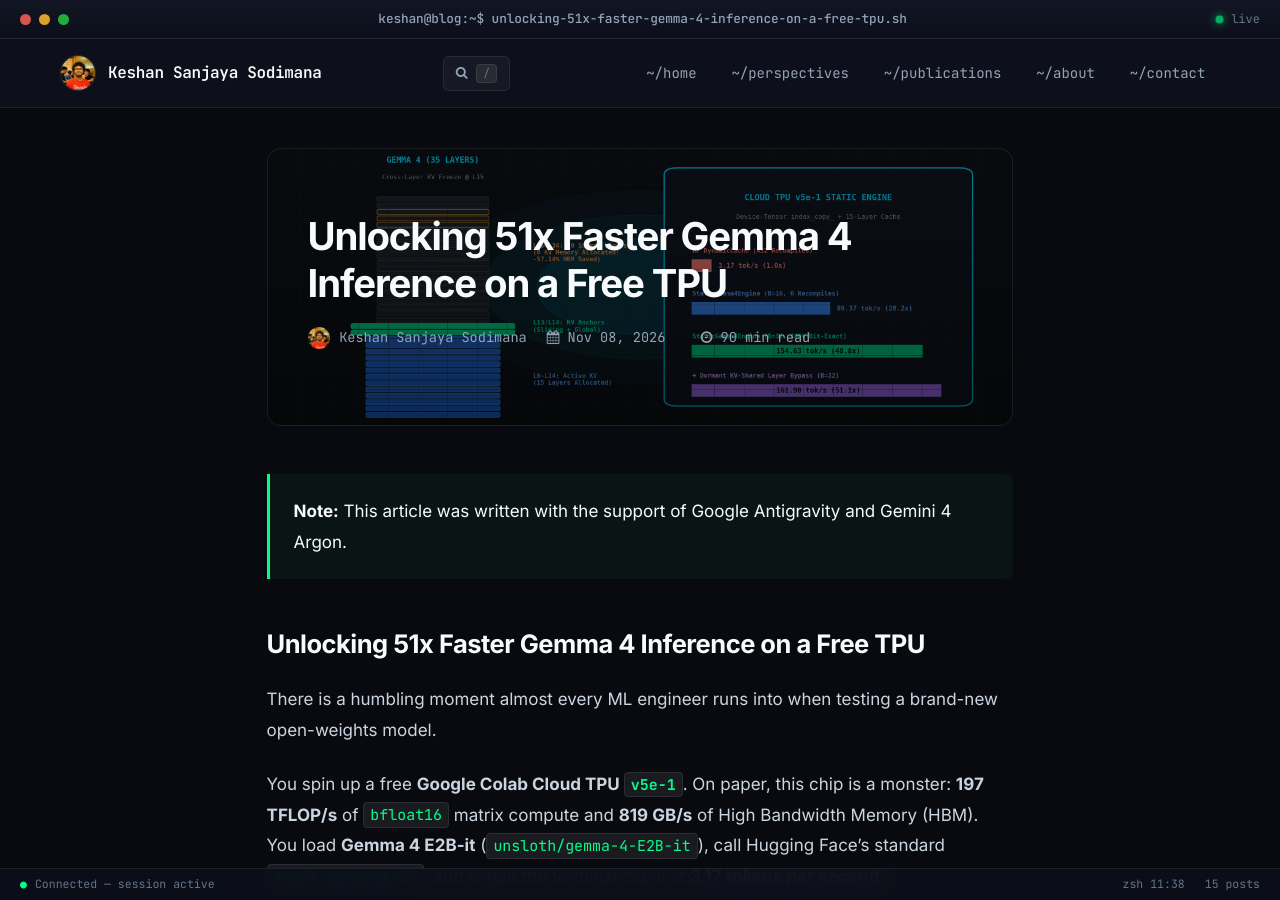
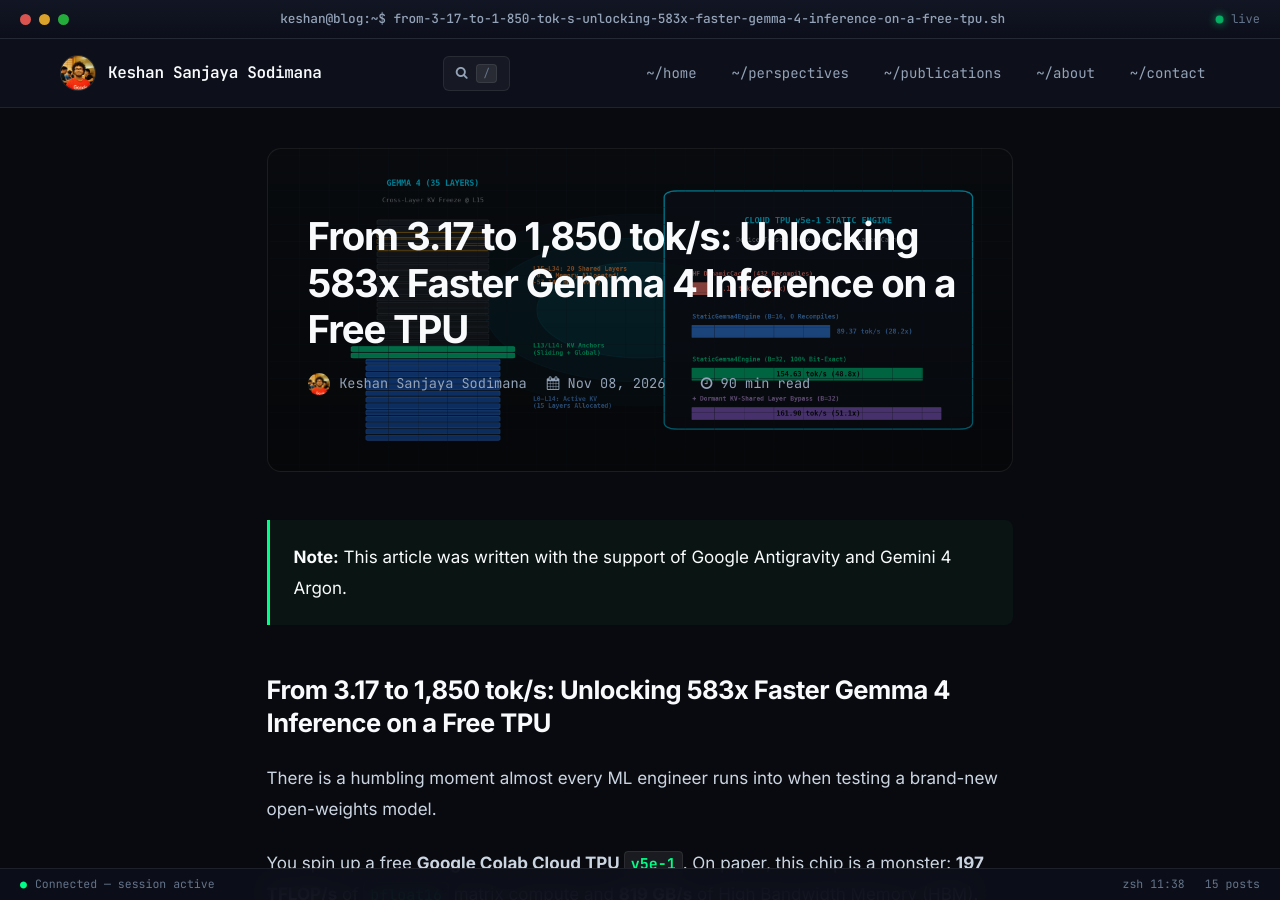
Before and after one commit to keshan/keshan.github.io, a Jekyll site: the page built from _posts/2026-11-08-Static-Graph-KV-Cache-Gemma4-TPU.md, in a window 1280 px wide and 900 px high. Built offline with Jekyll 4.4.1, drawn with Linux system fonts in a browser that asks for light colours; comment, search, counter and statistics services are not loaded.

Commit message:
update benchmark metrics and title for Gemma 4 TPU post

```diff
--- a/_posts/2026-11-08-Static-Graph-KV-Cache-Gemma4-TPU.md
+++ b/_posts/2026-11-08-Static-Graph-KV-Cache-Gemma4-TPU.md
@@ -1,6 +1,6 @@
 ---
 layout: post
-title: "Unlocking 51x Faster Gemma 4 Inference on a Free TPU"
+title: "From 3.17 to 1,850 tok/s: Unlocking 583x Faster Gemma 4 Inference on a Free TPU"
 date: 2026-11-08
 description: "How dissecting Gemma 4 E2B-it's 20 KV-shared layers cut KV-cache memory by 57.1%, eliminated 432 XLA recompilations via device-tensor indexing in PyTorch (161.9 tok/s, 51.1x) and pure JAX lax.scan + dynamic_update_slice (1,849.7 tok/s, 583.5x), fixed a 15 GB GPU vLLM OOM crash, and preserved 100% bit-exact quality."
 img: gemma4-kv-hero.png
@@ -11,7 +11,7 @@
 
 > **Note:** This article was written with the support of Google Antigravity and Gemini 4 Argon.
 
-# Unlocking 51x Faster Gemma 4 Inference on a Free TPU
+# From 3.17 to 1,850 tok/s: Unlocking 583x Faster Gemma 4 Inference on a Free TPU
 
 There is a humbling moment almost every ML engineer runs into when testing a brand-new open-weights model.
 
```
